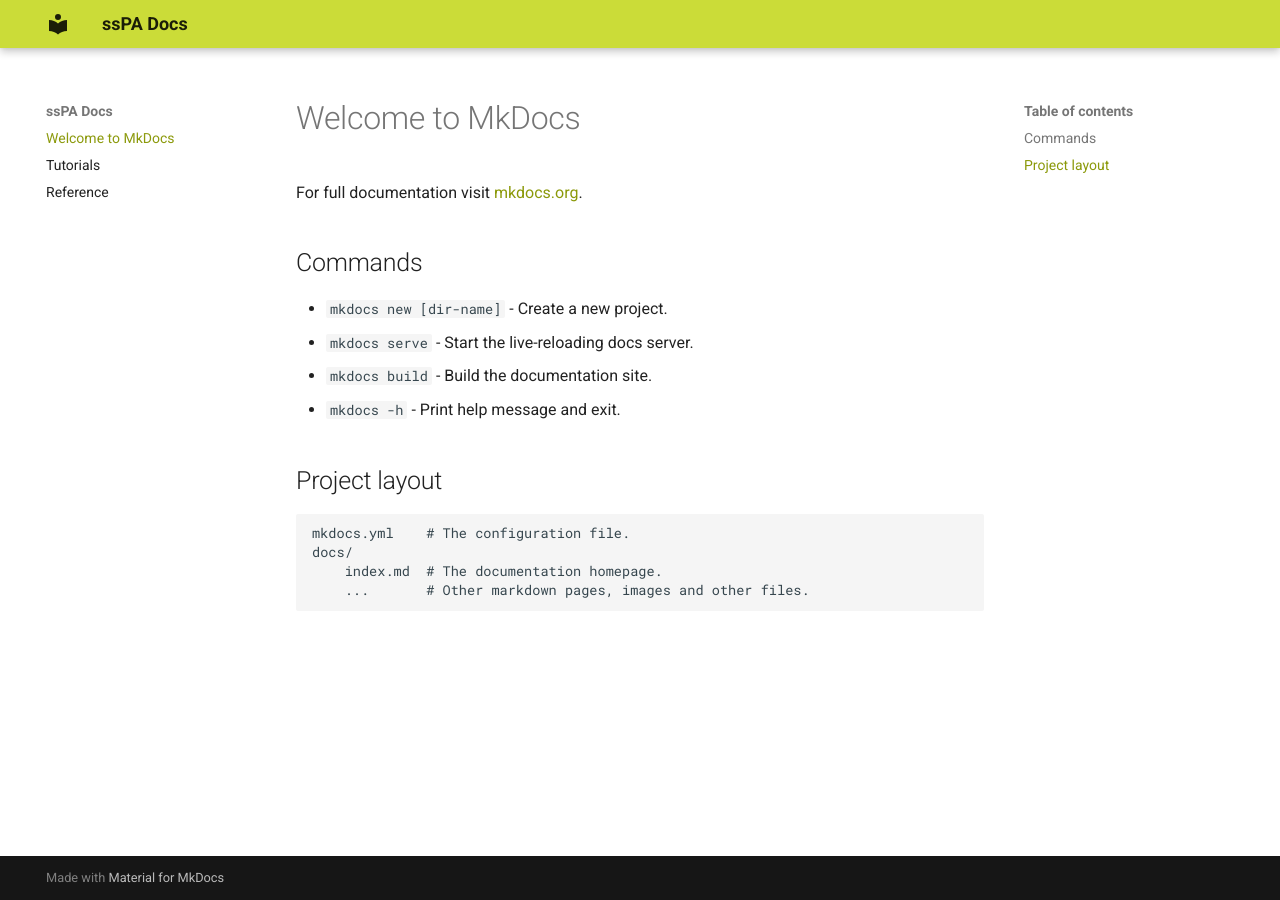
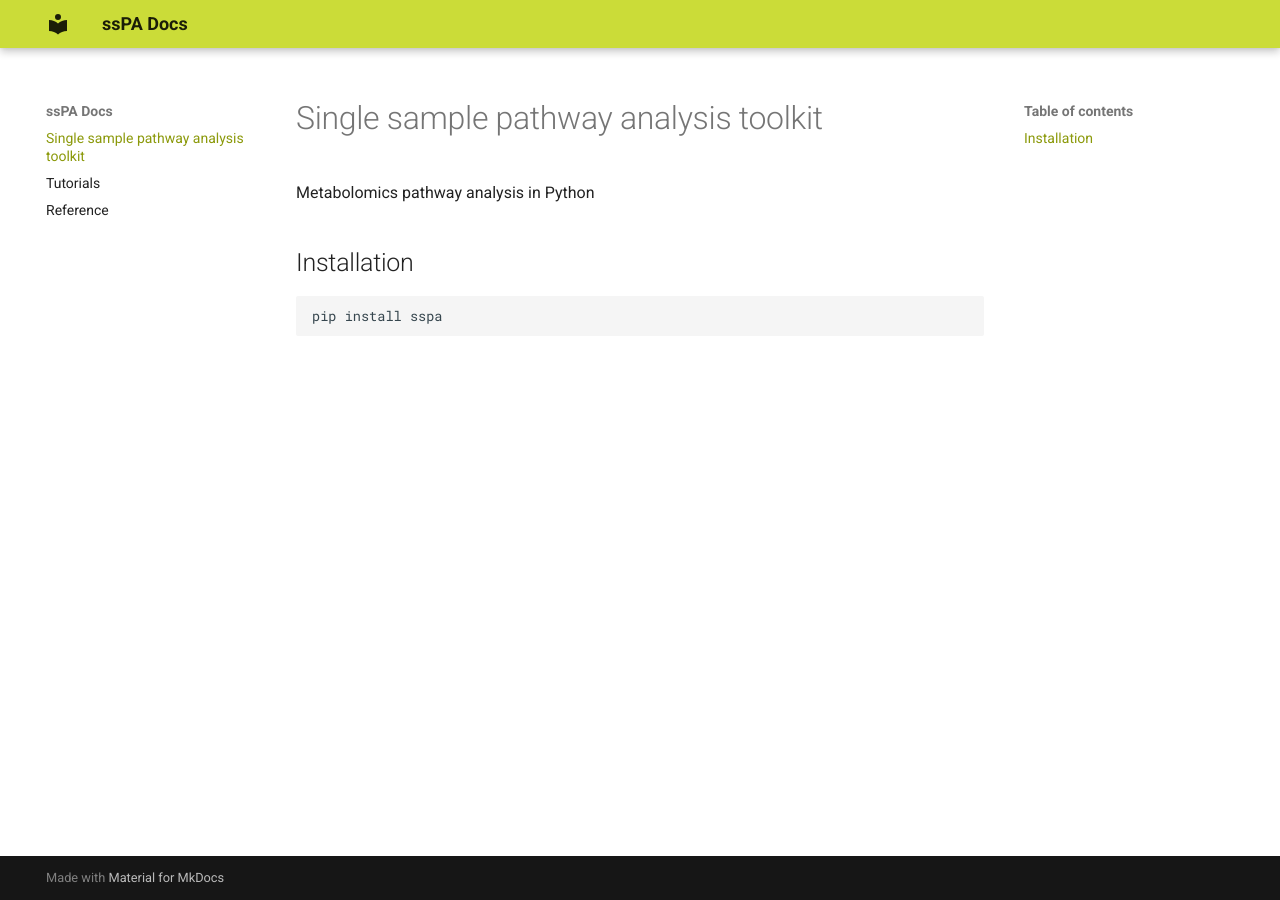
Before and after one commit to cwieder/py-ssPA, an MkDocs documentation site: the page built from docs/index.md, in a window 1280 px wide. Built offline with MkDocs 1.6.1 and Material for MkDocs 9.7.7, drawn with Linux system fonts in a browser that asks for light colours.

Commit message:
add docstring

````diff
--- a/docs/index.md
+++ b/docs/index.md
@@ -1,17 +1,7 @@
-# Welcome to MkDocs
+# Single sample pathway analysis toolkit
+Metabolomics pathway analysis in Python
 
-For full documentation visit [mkdocs.org](https://www.mkdocs.org).
-
-## Commands
-
-* `mkdocs new [dir-name]` - Create a new project.
-* `mkdocs serve` - Start the live-reloading docs server.
-* `mkdocs build` - Build the documentation site.
-* `mkdocs -h` - Print help message and exit.
-
-## Project layout
-
-    mkdocs.yml    # The configuration file.
-    docs/
-        index.md  # The documentation homepage.
-        ...       # Other markdown pages, images and other files.
+## Installation
+```
+pip install sspa
+```
````
Also changed, not shown: docs/tutorials.md (+93 -0 lines), 1 other file.
